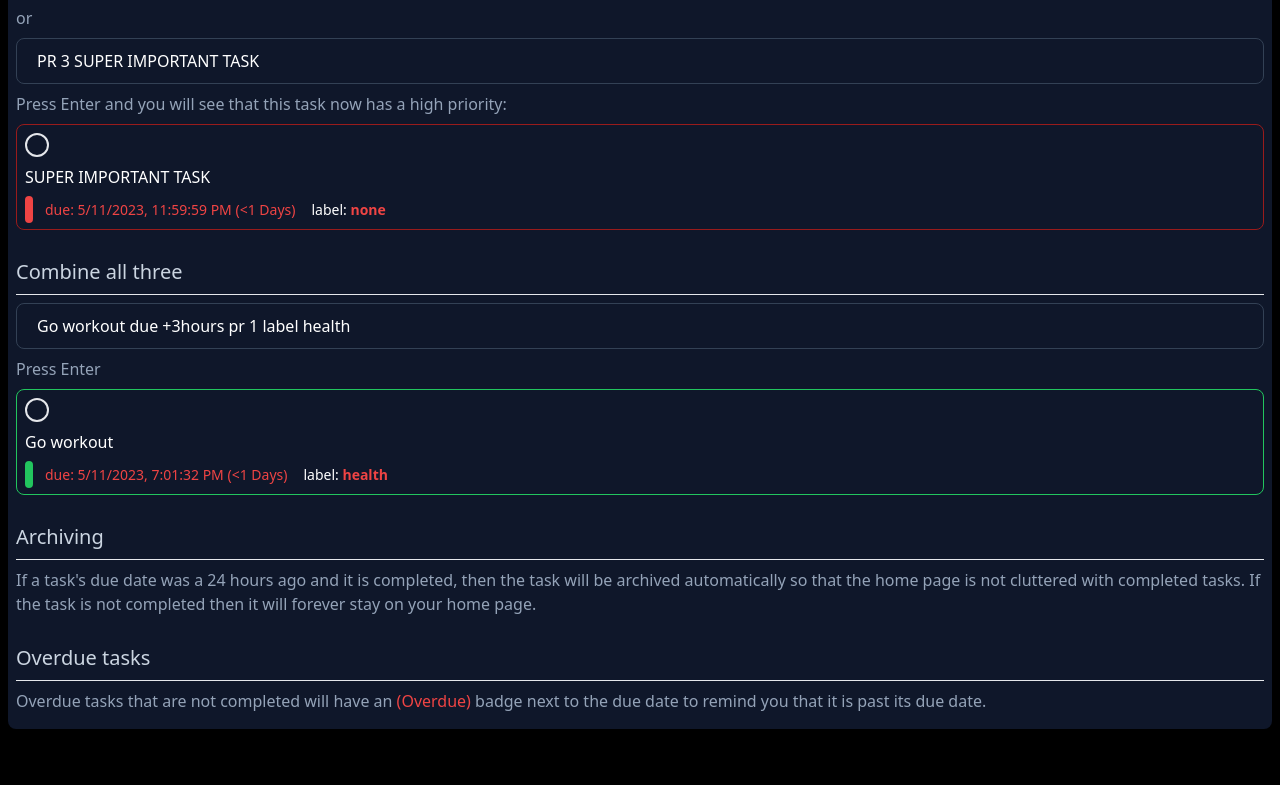
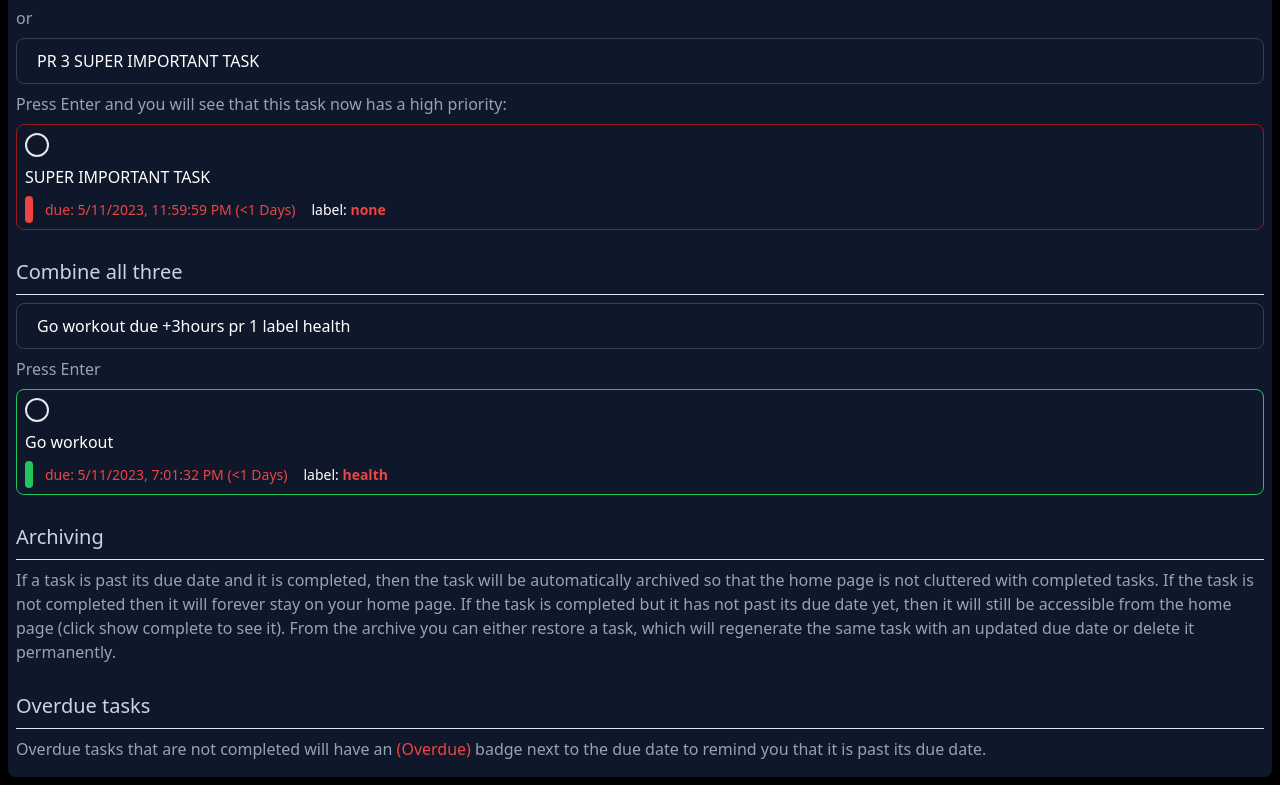
Before and after one commit to serge133/todo-app-simple, a Next.js app: page /how-to-use in a window 1280 px wide. Shown: the part 2257-3042 px from the top of the page. Before the commit the page ends 2994 px from the top, so only its background shows below. Built offline with nearby package versions, Linux system fonts and the light colour scheme.

Commit message:
completed tasks past due are archived

```diff
--- a/pages/how-to-use.tsx
+++ b/pages/how-to-use.tsx
@@ -265,10 +265,14 @@ export default function HowToUsePage() {
           />
           <Seperator>Archiving</Seperator>
           <p className="text-slate-400 my-2">
-            If a task&apos;s due date was a 24 hours ago and it is completed,
-            then the task will be archived automatically so that the home page
-            is not cluttered with completed tasks. If the task is not completed
-            then it will forever stay on your home page.
+            If a task is past its due date and it is completed, then the task
+            will be automatically archived so that the home page is not
+            cluttered with completed tasks. If the task is not completed then it
+            will forever stay on your home page. If the task is completed but it
+            has not past its due date yet, then it will still be accessible from
+            the home page (click show complete to see it). From the archive you
+            can either restore a task, which will regenerate the same task with
+            an updated due date or delete it permanently.
           </p>
           <Seperator>Overdue tasks</Seperator>
           <p className="text-slate-400 my-2">
--- a/pages/index.tsx
+++ b/pages/index.tsx
@@ -103,7 +103,9 @@ export default function Home() {
     initializeDB();
 
     // tasks that are completed and 1 day past the due date are archived
-    const expireMS: number = +new Date() - 86400000;
+    // const expireMS: number = +new Date() - 86400000;
+    // Tasks that are completed and past the due date are immediately archived
+    const expireMS: number = +new Date();
     const fetchTasks = async () => {
       let data = (await fetchTasksDB()).filter((t) => {
         // ? CLEAN UP
```
